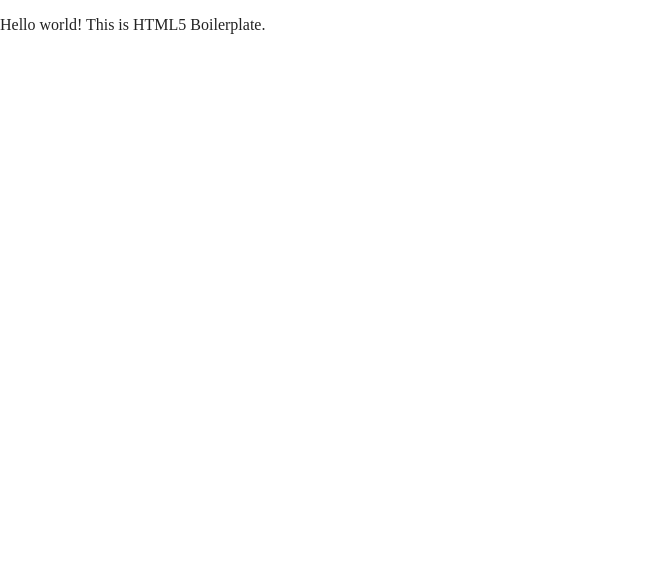
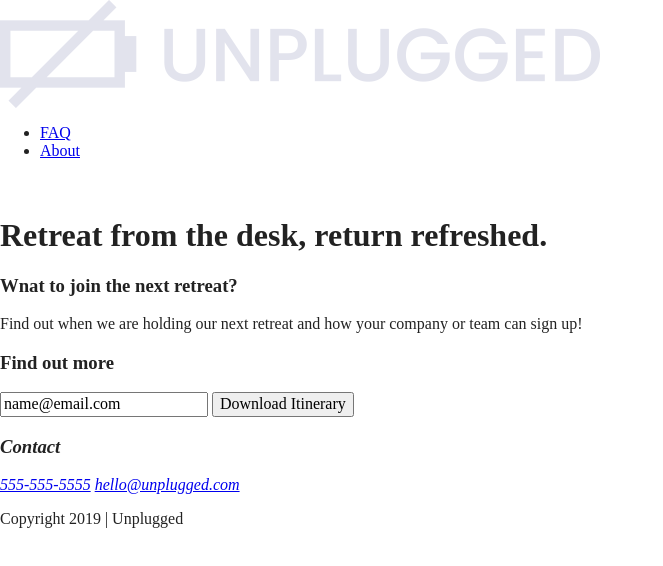
Before and after one commit to kyle-wolt/unplugged-retreat, a website built with Parcel: page index.html in a window 1280 px wide. Shown: the whole page, without its empty margins (0-663 px from the left). Built offline with nearby package versions, Linux system fonts and the light colour scheme.

Commit message:
Added header and footer content

```diff
--- a/index.html
+++ b/index.html
@@ -3,7 +3,7 @@
 
 <head>
   <meta charset="utf-8">
-  <title></title>
+  <title>Unplugged | Ultimate Workplace Retreat</title>
   <meta name="description" content="">
   <meta name="viewport" content="width=device-width, initial-scale=1">
 
@@ -23,9 +23,69 @@
 </head>
 
 <body>
+  <header>
+    <div class="content-wrapper">
+      <a href="#"><img src="img/unpluggedlogo.png" alt="unplugged logo"></a>
+      <div class="header-divider"></div>
+      <nav>
+        <ul>
+          <li><a href="faq/index.html" target="_blank">FAQ</a></li>
+          <li><a href="about/index.html" target="_blank">About</a></li>
+        </ul>
+      </nav>
+    </div>
+  </header>
 
-  <!-- Add your site or application content here -->
-  <p>Hello world! This is HTML5 Boilerplate.</p>
+  <main>
+    <section class="hero-area">
+      <div class="content-wrapper">
+        <img class="hero-image">
+        <h1>Retreat from the desk, return refreshed.</h1>
+      </div>
+    </section>
+
+    <aside>
+      <div class="content-wrapper">
+        <div class="form-description">
+          <h3>Wnat to join the next retreat?</h3>
+          <p>Find out when we are holding our next retreat and how your company or team can sign up!</p>
+        </div>
+        <div class="form">
+          <h3>Find out more</h3>
+          <input type="text" name="name" value="name@email.com">
+          <input type="button" value="Download Itinerary">
+        </div>
+      </div>
+    </aside>
+  </main>
+
+  <footer>
+    <div class="content-wrapper">
+      <div class="footer-content">
+        <address class="contact">
+          <h3>Contact</h3>
+          <a href="tel:+15555555555">555-555-5555</a>
+          <a href="mailto:hello@unplugged.com" target="_blank">hello@unplugged.com</a>
+        </address>
+        <div class="social">
+          <div class="social-icons">
+            <p><a href="https://www.facebook.com" target="_blank"></a></p>
+          </div>
+          <div class="social-icons">
+            <p><a href="https://www.twitter.com" target="_blank"></a></p>
+          </div>
+          <div class="social-icons">
+            <p><a href="https://www.instagram.com" target="_blank"></a></p>
+          </div>
+        </div>
+      </div>
+    </div>
+
+    <div class="copyright">
+      <p>Copyright 2019 | Unplugged</p>
+    </div>
+  </footer>
+
   <script src="js/vendor/modernizr-3.11.2.min.js"></script>
   <script src="js/plugins.js"></script>
   <script src="js/main.js"></script>
```
Also changed, not shown: about/index.html (+38 -2 lines), faq/index.html (+38 -2 lines), img/rawpixel-800820-unsplash1.jpg (added), img/unpluggedlogo.png (added), 3 other files.
